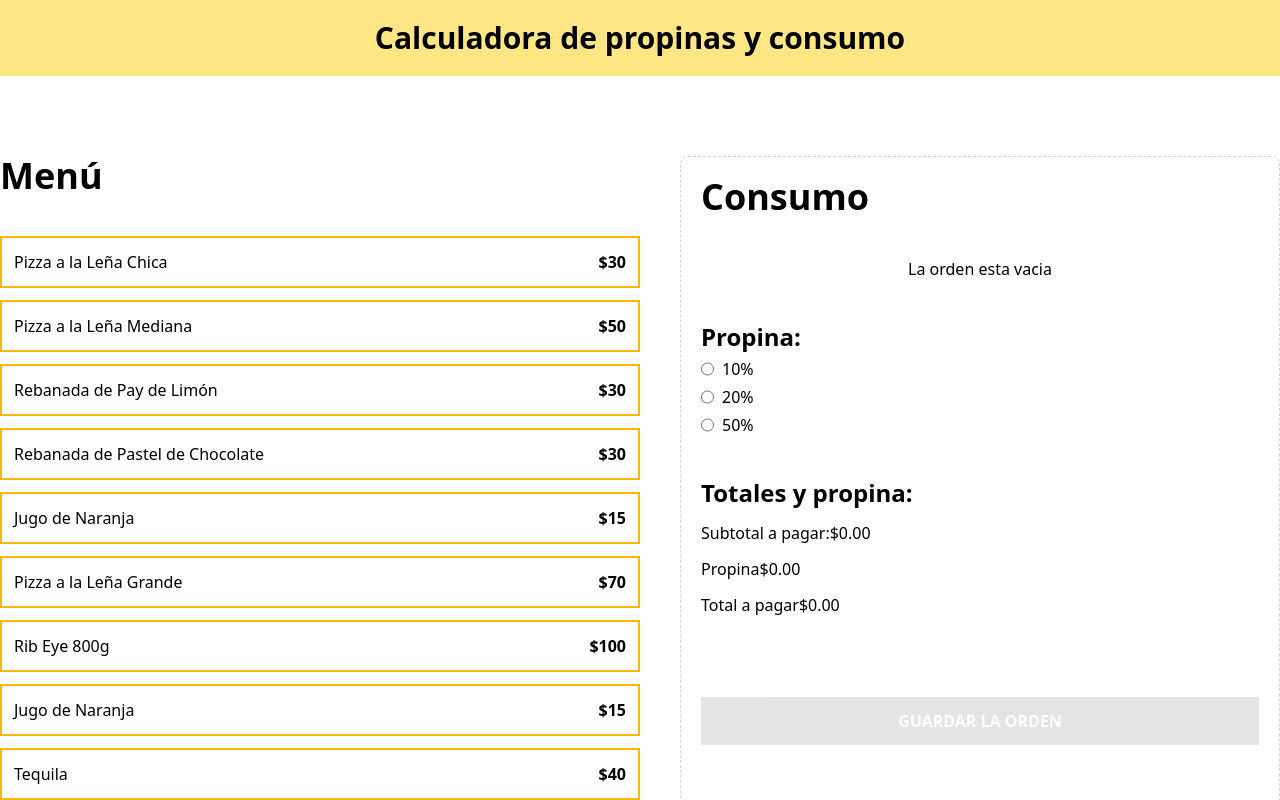
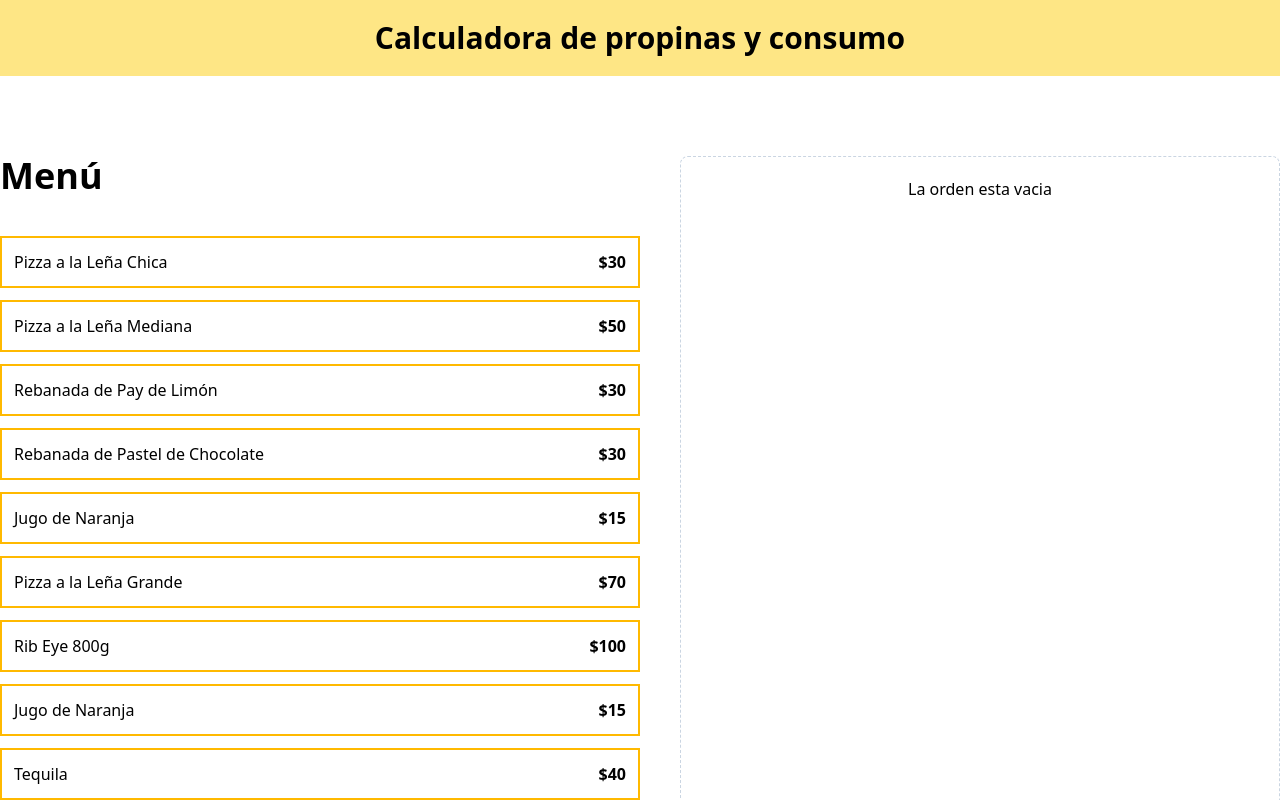
Before and after one commit to EstefanyMonsalveP/Calculadora_Propinas, a React (Vite) app: page / in a window 1280 px wide. Shown: the top 800 px of the page. Built offline with nearby package versions, Linux system fonts and the light colour scheme.

Commit message:
style: Ocultar los componentes TipPersentageForm y OrderTotals cuando la orden esta vacia

```diff
--- a/src/App.tsx
+++ b/src/App.tsx
@@ -19,6 +19,7 @@
         <div className="space-y-5" >
           <h2 className="text-4xl font-black">Menú</h2>
 
+
           <div className="space-y-3 mt-10">
             {menuItems.map(item => (
             <MenuItem
@@ -32,7 +33,9 @@
         </div>
 
         <div className="border border-dashed border-slate-300 p-5 rounded-lg space-y-10 ml-10">
-          <OrderContents
+          {order.length > 0 ? (
+          <>
+           <OrderContents
           order = {order}
           deleteItem={deleteItem}/>
 
@@ -45,9 +48,12 @@
           tip={tip}
           saveOrder = {saveOrder}
           />
-        </div>
+        </>
+          ) : (
+            <p className="text-center"> La orden esta vacia</p>
+          )}
 
-
+      </div>
       </main>
     </>
   )
--- a/src/components/MenuItem.tsx
+++ b/src/components/MenuItem.tsx
@@ -4,6 +4,8 @@
     item : MenuItem
     addItem : (item : MenuItem) => void
 }
+//Componente para mostrar la lista de items del arreglo
+//Añade el item seleccionado a la orden
 export default function MenuItem({item, addItem}: MenuItemProps) {
   return (
     <>
--- a/src/components/OrderContents.tsx
+++ b/src/components/OrderContents.tsx
@@ -5,7 +5,9 @@
     order: OrderItem [],
     deleteItem: (id: MenuItem['id']) => void
 }
-
+//Componente que muestra el listado de items de la orden
+//Muestra el nombre, precio unitario, cantidad y subtotal de cada item
+//Incluye boton para eliminar un item
 export default function orderContents({order, deleteItem} : OrderContentProps) {
   return (
     <>
@@ -14,9 +16,7 @@
     </div>
 
     <div className="space-y-3 mt-3">
-        {order.length === 0?
-        <p className="text-center"> La orden esta vacia</p>
-    :
+        {
         (order.map( item => (
             <div key={item.id}
 
```
